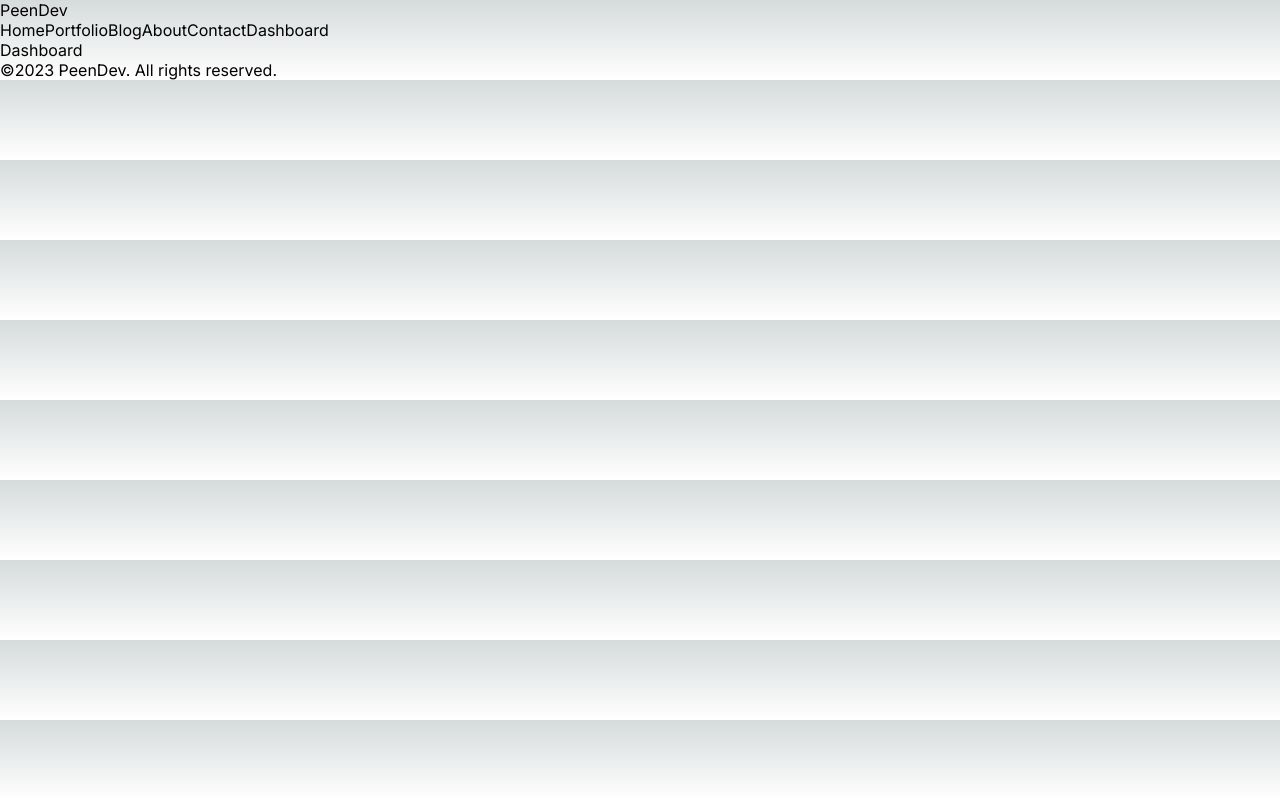
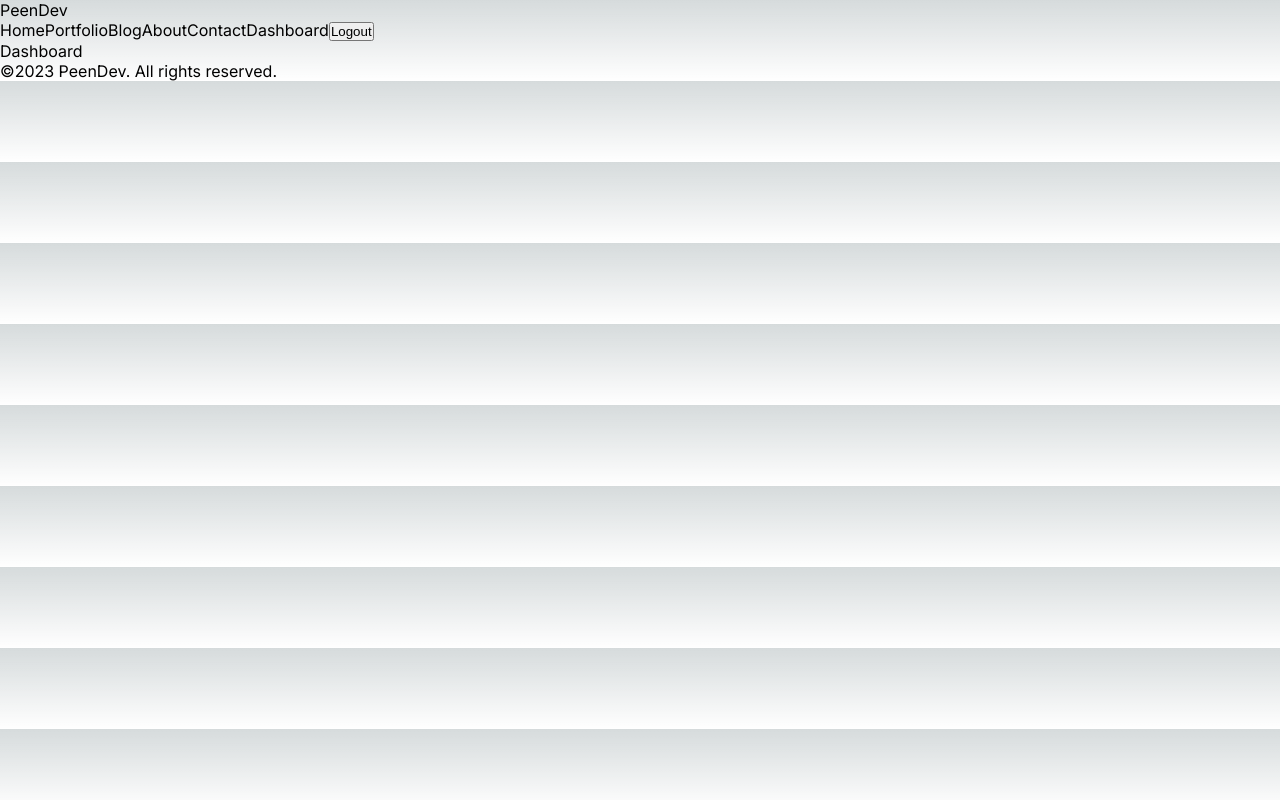
Before and after one commit to SmallPeenwow/next_tutorial, a Next.js app: page /dashboard in a window 1280 px wide. Built offline with nearby package versions, Linux system fonts and the light colour scheme.

Commit message:
Rendering Explained Done

```diff
--- a/src/components/navbar/Navbar.jsx
+++ b/src/components/navbar/Navbar.jsx
@@ -1,3 +1,5 @@
+'use client';
+
 import Link from 'next/link';
 import React from 'react';
 
@@ -44,6 +46,13 @@
 						{link.title}
 					</Link>
 				))}
+				<button
+					onClick={() => {
+						console.log('logged out');
+					}}
+				>
+					Logout
+				</button>
 			</div>
 		</div>
 	);
```
